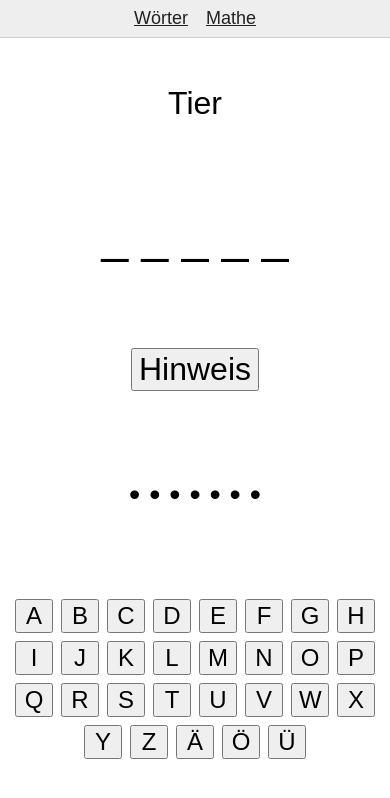
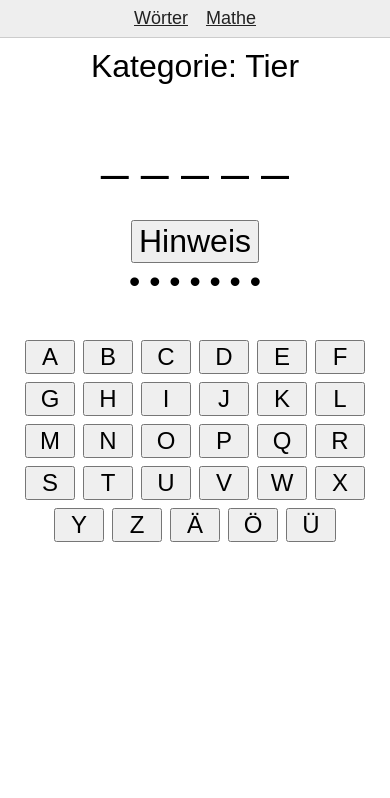
Before and after one commit to hkeio/game3, an Angular app: page /words in a window 390 px wide. Shown: the top 798 px of the page. Built offline with nearby package versions, Linux system fonts and the light colour scheme.

Commit message:
improve mobile ui

```diff
--- a/src/app/app.component.scss
+++ b/src/app/app.component.scss
@@ -3,7 +3,7 @@
   display: block;
 
   #navigation {
-    position: absolute;
+    position: static;
     top: 0;
     z-index: 1;
     background-color: #eee;
@@ -15,6 +15,8 @@
     justify-content: center;
     gap: 18px;
 
+    margin-bottom: 10px;
+
     a {
       color: #222;
       font-size: large;
--- a/src/app/math/math.component.html
+++ b/src/app/math/math.component.html
@@ -20,9 +20,7 @@
 
 <div id="keyboard">
   @for (key of keys; track $index) {
-    <button (click)="onKeyClick($any({ key }))">
-      {{ key }}
-    </button>
+    <button (click)="onKeyClick($any({ key }))">{{ key }}</button>
   }
   <button (click)="clear()">X</button>
 </div>
--- a/src/app/math/math.component.scss
+++ b/src/app/math/math.component.scss
@@ -3,8 +3,9 @@
   display: flex;
   flex-direction: column;
   align-items: center;
-  justify-content: space-evenly;
-  font-size: xxx-large;
+  justify-content: flex-start;
+  font-size: xx-large;
+  gap: 40px;
 
   div {
     text-align: center;
@@ -18,14 +19,20 @@
 
   button {
     font-size: xx-large;
+    text-align: center;
+    padding: 0;
   }
 
   #keyboard {
     display: flex;
     flex-wrap: wrap;
     justify-content: flex-end;
-    max-width: 130px;
+    max-width: 230px;
     gap: 8px;
+
+    @media screen and (min-width: 420px) {
+      max-width: 130px;
+    }
 
     button {
       width: 38px;
--- a/src/app/words/words.component.html
+++ b/src/app/words/words.component.html
@@ -1,6 +1,4 @@
-<div id="category">
-  {{ word.category }}
-</div>
+<div id="category">Kategorie: {{ word.category }}</div>
 
 <div id="word">
   @for (letter of word.letters; track $index) {
@@ -14,7 +12,7 @@
   }
 </div>
 
-<div id="hint">
+<div id="message">
   @if (!isWon() && !isLost()) {
     @if (showHint) {
       Hinweis: {{ hint }}
@@ -22,9 +20,7 @@
       <button (click)="getHint()">Hinweis</button>
     }
   }
-</div>
 
-<div id="message">
   <span>
     @if (isWon()) {
       Glückwunsch!<br />
--- a/src/app/words/words.component.scss
+++ b/src/app/words/words.component.scss
@@ -3,8 +3,9 @@
   display: flex;
   flex-direction: column;
   align-items: center;
-  justify-content: space-evenly;
+  justify-content: flex-start;
   font-size: xx-large;
+  gap: 40px;
 
   #word {
     font-size: xxx-large;
@@ -35,7 +36,8 @@
 
     button {
       font-size: x-large;
-      width: 38px;
+      width: 50px;
+      text-align: center;
 
       &.correct {
         background-color: #4caf50;
--- a/src/index.html
+++ b/src/index.html
@@ -1,11 +1,11 @@
 <!doctype html>
 <html lang="en">
   <head>
-  <meta charset="utf-8">
+    <meta charset="utf-8" />
     <title>Game3</title>
-  <base href="/">
-  <meta name="viewport" content="width=device-width, initial-scale=1">
-  <link rel="icon" type="image/x-icon" href="favicon.ico">
+    <base href="/" />
+    <meta name="viewport" content="width=device-width, initial-scale=1" />
+    <link rel="icon" type="image/x-icon" href="favicon.ico" />
   </head>
   <body>
     <app-root></app-root>
--- a/src/styles.scss
+++ b/src/styles.scss
@@ -5,4 +5,10 @@ body {
   touch-action: manipulation;
 
   font-family: Arial, Helvetica, sans-serif;
+
+  button {
+    display: inline-flex;
+    justify-content: center;
+    align-items: center;
+  }
 }
```
Lines whose indentation alone changed are shown as unchanged.
